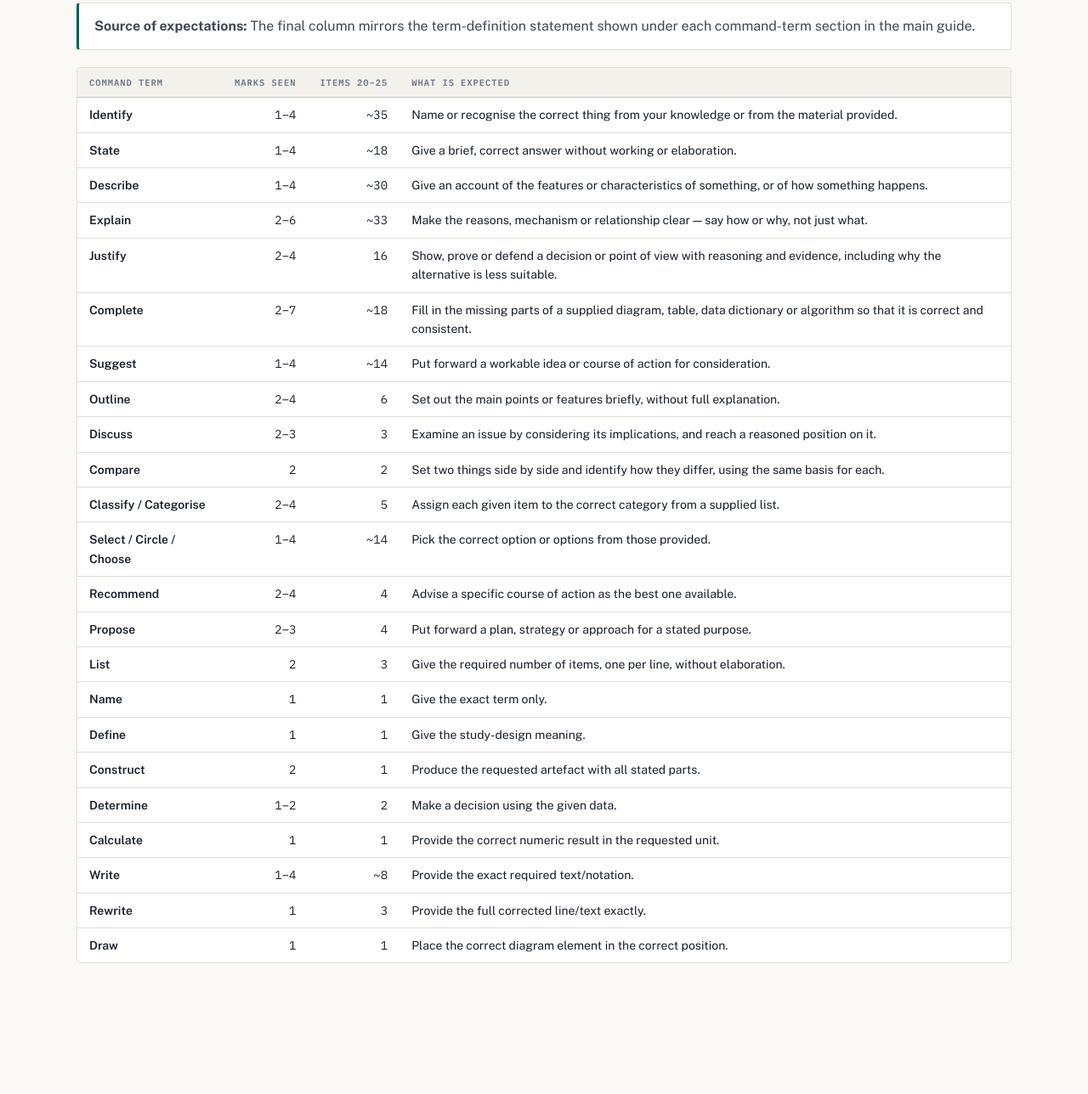
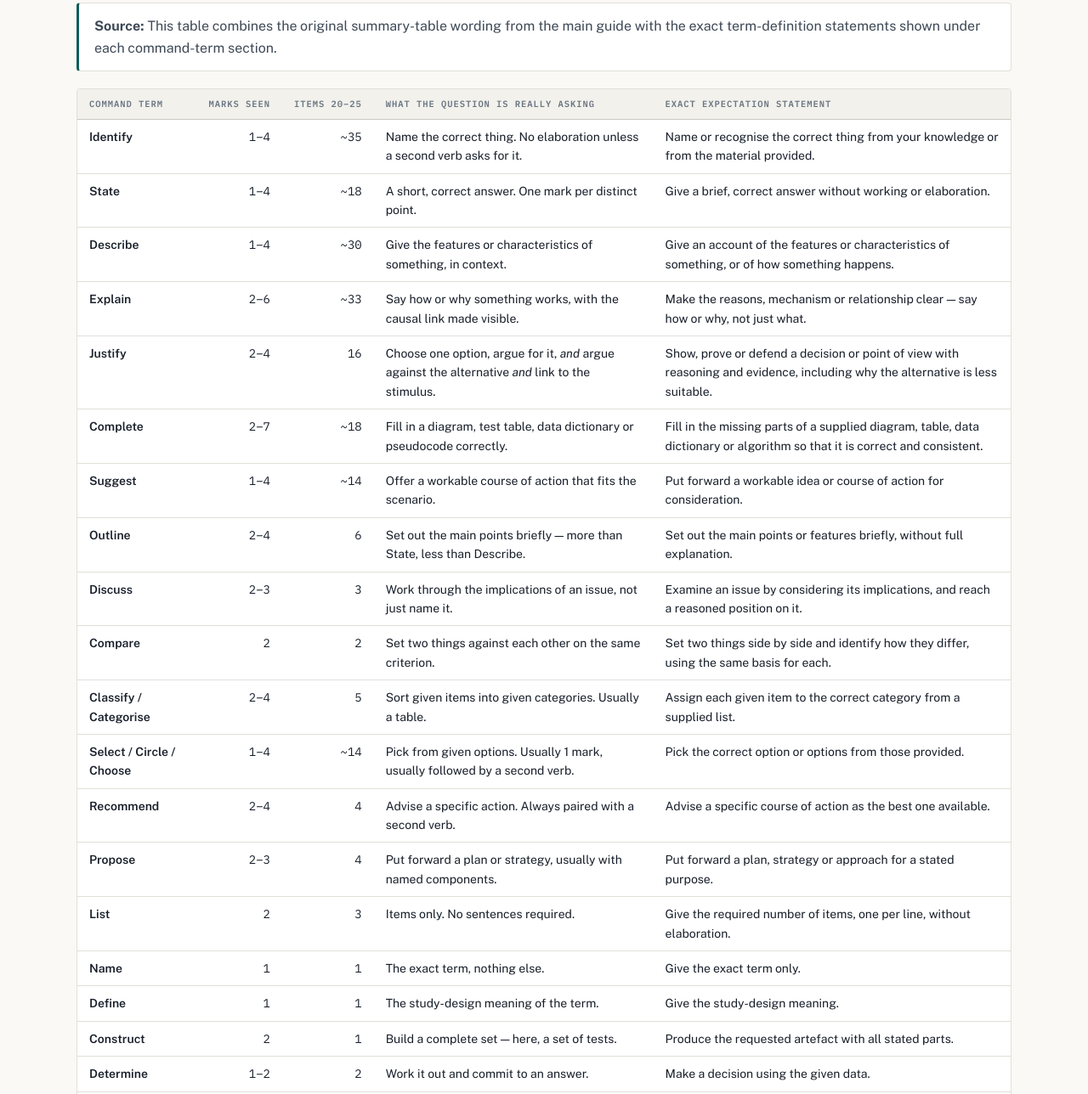
Before and after one commit to C-Bucknell/VCAA-SoftDevCommandTerms, a plain HTML site: page command-terms-summary.html in a window 1280 px wide. Shown: the part 392-1680 px from the top of the page at 85% size. Before the commit the page ends 1598 px from the top, so only its background shows below. Drawn offline with nearby package versions, Linux system fonts and the light colour scheme.

Commit message:
Refine summary table content and number findings

```diff
--- a/command-terms-summary.html
+++ b/command-terms-summary.html
@@ -145,37 +145,37 @@ td.num,th.num{font-family:"IBM Plex Mono",monospace;font-variant-numeric:tabular
     <p class="sub">Every command term verified in the written-response sections of the 2020&ndash;2025 papers, with mark range, frequency, and the exact expectation statement used under each term in the guide.</p>
   </header>
 
-  <p class="note"><strong>Source of expectations:</strong> The final column mirrors the term-definition statement shown under each command-term section in the main guide.</p>
+  <p class="note"><strong>Source:</strong> This table combines the original summary-table wording from the main guide with the exact term-definition statements shown under each command-term section.</p>
 
   <div class="scroller">
     <table>
       <thead>
-        <tr><th>Command term</th><th class="num">Marks seen</th><th class="num">Items 20–25</th><th>What is expected</th></tr>
+        <tr><th>Command term</th><th class="num">Marks seen</th><th class="num">Items 20–25</th><th>What the question is really asking</th><th>Exact expectation statement</th></tr>
       </thead>
       <tbody>
-        <tr><td class="term-cell">Identify</td><td class="num">1–4</td><td class="num">~35</td><td>Name or recognise the correct thing from your knowledge or from the material provided.</td></tr>
-        <tr><td class="term-cell">State</td><td class="num">1–4</td><td class="num">~18</td><td>Give a brief, correct answer without working or elaboration.</td></tr>
-        <tr><td class="term-cell">Describe</td><td class="num">1–4</td><td class="num">~30</td><td>Give an account of the features or characteristics of something, or of how something happens.</td></tr>
-        <tr><td class="term-cell">Explain</td><td class="num">2–6</td><td class="num">~33</td><td>Make the reasons, mechanism or relationship clear &mdash; say how or why, not just what.</td></tr>
-        <tr><td class="term-cell">Justify</td><td class="num">2–4</td><td class="num">16</td><td>Show, prove or defend a decision or point of view with reasoning and evidence, including why the alternative is less suitable.</td></tr>
-        <tr><td class="term-cell">Complete</td><td class="num">2–7</td><td class="num">~18</td><td>Fill in the missing parts of a supplied diagram, table, data dictionary or algorithm so that it is correct and consistent.</td></tr>
-        <tr><td class="term-cell">Suggest</td><td class="num">1–4</td><td class="num">~14</td><td>Put forward a workable idea or course of action for consideration.</td></tr>
-        <tr><td class="term-cell">Outline</td><td class="num">2–4</td><td class="num">6</td><td>Set out the main points or features briefly, without full explanation.</td></tr>
-        <tr><td class="term-cell">Discuss</td><td class="num">2–3</td><td class="num">3</td><td>Examine an issue by considering its implications, and reach a reasoned position on it.</td></tr>
-        <tr><td class="term-cell">Compare</td><td class="num">2</td><td class="num">2</td><td>Set two things side by side and identify how they differ, using the same basis for each.</td></tr>
-        <tr><td class="term-cell">Classify / Categorise</td><td class="num">2–4</td><td class="num">5</td><td>Assign each given item to the correct category from a supplied list.</td></tr>
-        <tr><td class="term-cell">Select / Circle / Choose</td><td class="num">1–4</td><td class="num">~14</td><td>Pick the correct option or options from those provided.</td></tr>
-        <tr><td class="term-cell">Recommend</td><td class="num">2–4</td><td class="num">4</td><td>Advise a specific course of action as the best one available.</td></tr>
-        <tr><td class="term-cell">Propose</td><td class="num">2–3</td><td class="num">4</td><td>Put forward a plan, strategy or approach for a stated purpose.</td></tr>
-        <tr><td class="term-cell">List</td><td class="num">2</td><td class="num">3</td><td>Give the required number of items, one per line, without elaboration.</td></tr>
-        <tr><td class="term-cell">Name</td><td class="num">1</td><td class="num">1</td><td>Give the exact term only.</td></tr>
-        <tr><td class="term-cell">Define</td><td class="num">1</td><td class="num">1</td><td>Give the study-design meaning.</td></tr>
-        <tr><td class="term-cell">Construct</td><td class="num">2</td><td class="num">1</td><td>Produce the requested artefact with all stated parts.</td></tr>
-        <tr><td class="term-cell">Determine</td><td class="num">1–2</td><td class="num">2</td><td>Make a decision using the given data.</td></tr>
-        <tr><td class="term-cell">Calculate</td><td class="num">1</td><td class="num">1</td><td>Provide the correct numeric result in the requested unit.</td></tr>
-        <tr><td class="term-cell">Write</td><td class="num">1–4</td><td class="num">~8</td><td>Provide the exact required text/notation.</td></tr>
-        <tr><td class="term-cell">Rewrite</td><td class="num">1</td><td class="num">3</td><td>Provide the full corrected line/text exactly.</td></tr>
-        <tr><td class="term-cell">Draw</td><td class="num">1</td><td class="num">1</td><td>Place the correct diagram element in the correct position.</td></tr>
+        <tr><td class="term-cell">Identify</td><td class="num">1–4</td><td class="num">~35</td><td>Name the correct thing. No elaboration unless a second verb asks for it.</td><td>Name or recognise the correct thing from your knowledge or from the material provided.</td></tr>
+        <tr><td class="term-cell">State</td><td class="num">1–4</td><td class="num">~18</td><td>A short, correct answer. One mark per distinct point.</td><td>Give a brief, correct answer without working or elaboration.</td></tr>
+        <tr><td class="term-cell">Describe</td><td class="num">1–4</td><td class="num">~30</td><td>Give the features or characteristics of something, in context.</td><td>Give an account of the features or characteristics of something, or of how something happens.</td></tr>
+        <tr><td class="term-cell">Explain</td><td class="num">2–6</td><td class="num">~33</td><td>Say how or why something works, with the causal link made visible.</td><td>Make the reasons, mechanism or relationship clear &mdash; say how or why, not just what.</td></tr>
+        <tr><td class="term-cell">Justify</td><td class="num">2–4</td><td class="num">16</td><td>Choose one option, argue for it, <em>and</em> argue against the alternative <em>and</em> link to the stimulus.</td><td>Show, prove or defend a decision or point of view with reasoning and evidence, including why the alternative is less suitable.</td></tr>
+        <tr><td class="term-cell">Complete</td><td class="num">2–7</td><td class="num">~18</td><td>Fill in a diagram, test table, data dictionary or pseudocode correctly.</td><td>Fill in the missing parts of a supplied diagram, table, data dictionary or algorithm so that it is correct and consistent.</td></tr>
+        <tr><td class="term-cell">Suggest</td><td class="num">1–4</td><td class="num">~14</td><td>Offer a workable course of action that fits the scenario.</td><td>Put forward a workable idea or course of action for consideration.</td></tr>
+        <tr><td class="term-cell">Outline</td><td class="num">2–4</td><td class="num">6</td><td>Set out the main points briefly &mdash; more than State, less than Describe.</td><td>Set out the main points or features briefly, without full explanation.</td></tr>
+        <tr><td class="term-cell">Discuss</td><td class="num">2–3</td><td class="num">3</td><td>Work through the implications of an issue, not just name it.</td><td>Examine an issue by considering its implications, and reach a reasoned position on it.</td></tr>
+        <tr><td class="term-cell">Compare</td><td class="num">2</td><td class="num">2</td><td>Set two things against each other on the same criterion.</td><td>Set two things side by side and identify how they differ, using the same basis for each.</td></tr>
+        <tr><td class="term-cell">Classify / Categorise</td><td class="num">2–4</td><td class="num">5</td><td>Sort given items into given categories. Usually a table.</td><td>Assign each given item to the correct category from a supplied list.</td></tr>
+        <tr><td class="term-cell">Select / Circle / Choose</td><td class="num">1–4</td><td class="num">~14</td><td>Pick from given options. Usually 1 mark, usually followed by a second verb.</td><td>Pick the correct option or options from those provided.</td></tr>
+        <tr><td class="term-cell">Recommend</td><td class="num">2–4</td><td class="num">4</td><td>Advise a specific action. Always paired with a second verb.</td><td>Advise a specific course of action as the best one available.</td></tr>
+        <tr><td class="term-cell">Propose</td><td class="num">2–3</td><td class="num">4</td><td>Put forward a plan or strategy, usually with named components.</td><td>Put forward a plan, strategy or approach for a stated purpose.</td></tr>
+        <tr><td class="term-cell">List</td><td class="num">2</td><td class="num">3</td><td>Items only. No sentences required.</td><td>Give the required number of items, one per line, without elaboration.</td></tr>
+        <tr><td class="term-cell">Name</td><td class="num">1</td><td class="num">1</td><td>The exact term, nothing else.</td><td>Give the exact term only.</td></tr>
+        <tr><td class="term-cell">Define</td><td class="num">1</td><td class="num">1</td><td>The study-design meaning of the term.</td><td>Give the study-design meaning.</td></tr>
+        <tr><td class="term-cell">Construct</td><td class="num">2</td><td class="num">1</td><td>Build a complete set &mdash; here, a set of tests.</td><td>Produce the requested artefact with all stated parts.</td></tr>
+        <tr><td class="term-cell">Determine</td><td class="num">1–2</td><td class="num">2</td><td>Work it out and commit to an answer.</td><td>Make a decision using the given data.</td></tr>
+        <tr><td class="term-cell">Calculate</td><td class="num">1</td><td class="num">1</td><td>A numeric answer, in the units asked for.</td><td>Provide the correct numeric result in the requested unit.</td></tr>
+        <tr><td class="term-cell">Write</td><td class="num">1–4</td><td class="num">~8</td><td>Produce the artefact itself &mdash; for example, a line of pseudocode or a label.</td><td>Provide the exact required text/notation.</td></tr>
+        <tr><td class="term-cell">Rewrite</td><td class="num">1</td><td class="num">3</td><td>Produce the corrected artefact itself &mdash; for example, the full corrected line of pseudocode.</td><td>Provide the full corrected line/text exactly.</td></tr>
+        <tr><td class="term-cell">Draw</td><td class="num">1</td><td class="num">1</td><td>Produce the artefact itself &mdash; for example, an association on a diagram.</td><td>Place the correct diagram element in the correct position.</td></tr>
       </tbody>
     </table>
   </div>
```
Also changed, not shown: index.html (+10 -7 lines).
